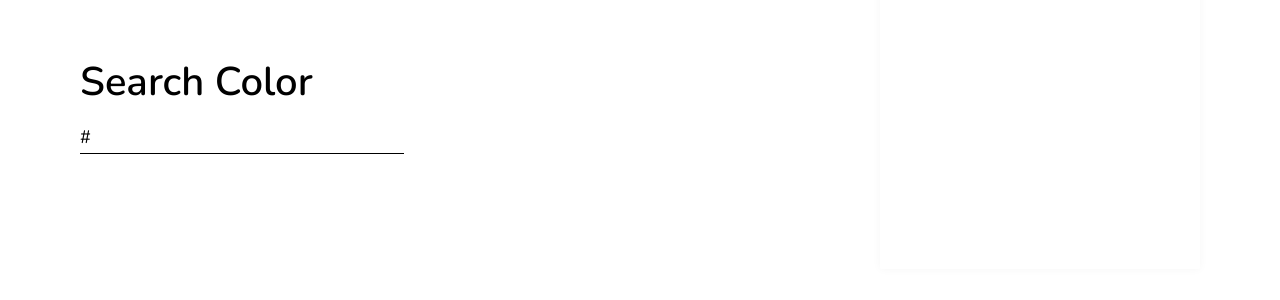
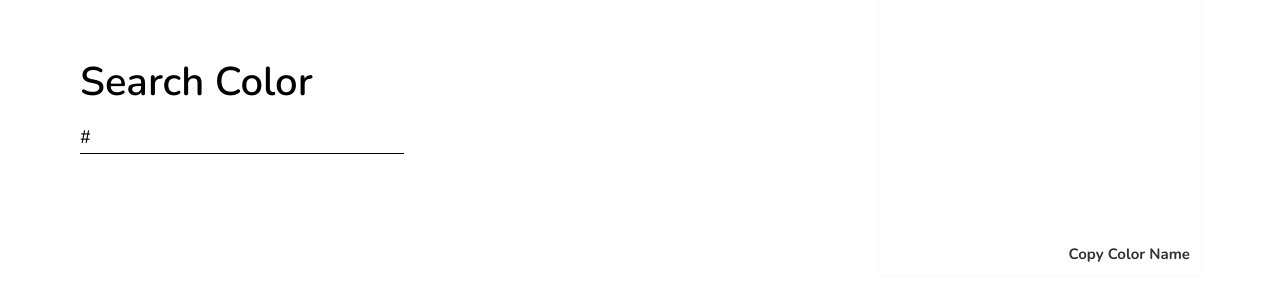
Before and after one commit to berkaygulyaz/color-name, a Next.js app: page / in a window 1280 px wide. Shown: the part 296-596 px from the top of the page. Built offline with nearby package versions, Linux system fonts and the light colour scheme; no server answers; some icons are missing.

Commit message:
Added new properties

```diff
--- a/components/color-card.js
+++ b/components/color-card.js
@@ -1,10 +1,21 @@
 export default function ColorCard({ name, hex }) {
+
+  const copyName = (e) => {
+    navigator.clipboard.writeText(name)
+    e.target.innerText = "Copied"
+
+    setInterval(() => {
+      e.target.innerText = "Copy Color Name"
+    }, 2000);
+  }
+
   return (
     <div className="color-card-wrapper">
       <div className="color-card">
         <div className="box" style={{ backgroundColor: `${hex}`  }}></div>
         <div className="color-info">
           <h2 className="color-name">{name}</h2>
+          <span className="copy-name" onClick={copyName}>Copy Color Name</span>
         </div>
       </div>
     </div>
--- a/components/search.js
+++ b/components/search.js
@@ -1,23 +1,38 @@
-import React, {useEffect, useState} from 'react';
+import React, { useState } from "react";
 
-const Search = ({handleSearch}) => {
+const Search = ({ handleSearch }) => {
+  const [search, setSearch] = useState("");
 
-  const [search, setSearch] = useState('');
+  const handleChange = (event) => {
+    setSearch(event.target.value);
+  };
 
-  const handleChange = event => {
-    setSearch(event.target.value)
-  }
+  const enterClick = (event) => {
+    if (event.keyCode === 13) {
+      handleSearch(event.target.value);
+    }
+  };
 
   return (
     <>
       <div className="search-color">
         <label className="input-label">Search Color</label>
         <span className="hashtag">#</span>
-        <input type="text" className="search-input" maxLength="6" value={search} onChange={handleChange} />
-        <i className="search fas fa-search" onClick={() => handleSearch(search)}></i>
+        <input
+          type="text"
+          className="search-input"
+          maxLength="6"
+          value={search}
+          onChange={handleChange}
+          onKeyUp={enterClick}
+        />
+        <i
+          className="search fas fa-search"
+          onClick={() => handleSearch(search)}
+        ></i>
       </div>
     </>
   );
-}
+};
 
 export default Search;
--- a/pages/index.js
+++ b/pages/index.js
@@ -11,11 +11,11 @@ const Home = () => {
   const getInitialData = async (e) => {
     if(e) {
       const res = await fetch(
-        `https://api.color.pizza/v1/${e}`
+        `http://www.thecolorapi.com/id?scheme&hex=${e}`
       );
       const data = await res.json();
-      setColorName(data.colors[0].name);
-      setColor(data.colors[0].hex);
+      setColorName(data.name.value);
+      setColor(data.hex.value);
     }
   }
 
--- a/style/color-card.css
+++ b/style/color-card.css
@@ -24,3 +24,16 @@
     margin: 10px 0;
     padding: 0;
 }
+
+.color-card-wrapper .color-info {
+    display: flex;
+    justify-content: space-between;
+    align-items: center;
+}
+
+.color-card-wrapper .copy-name {
+    color: #333333;
+    cursor: pointer;
+    font-size: 15px;
+    font-weight: bold;
+}
--- a/style/search.css
+++ b/style/search.css
@@ -30,6 +30,10 @@
     text-transform: uppercase;
 }
 
+.find-color-wrapper .search-color .search-input:focus{
+    outline: none;
+}
+
 .find-color-wrapper .search-color .hashtag {
     bottom: 5px;
     position: absolute;
```
